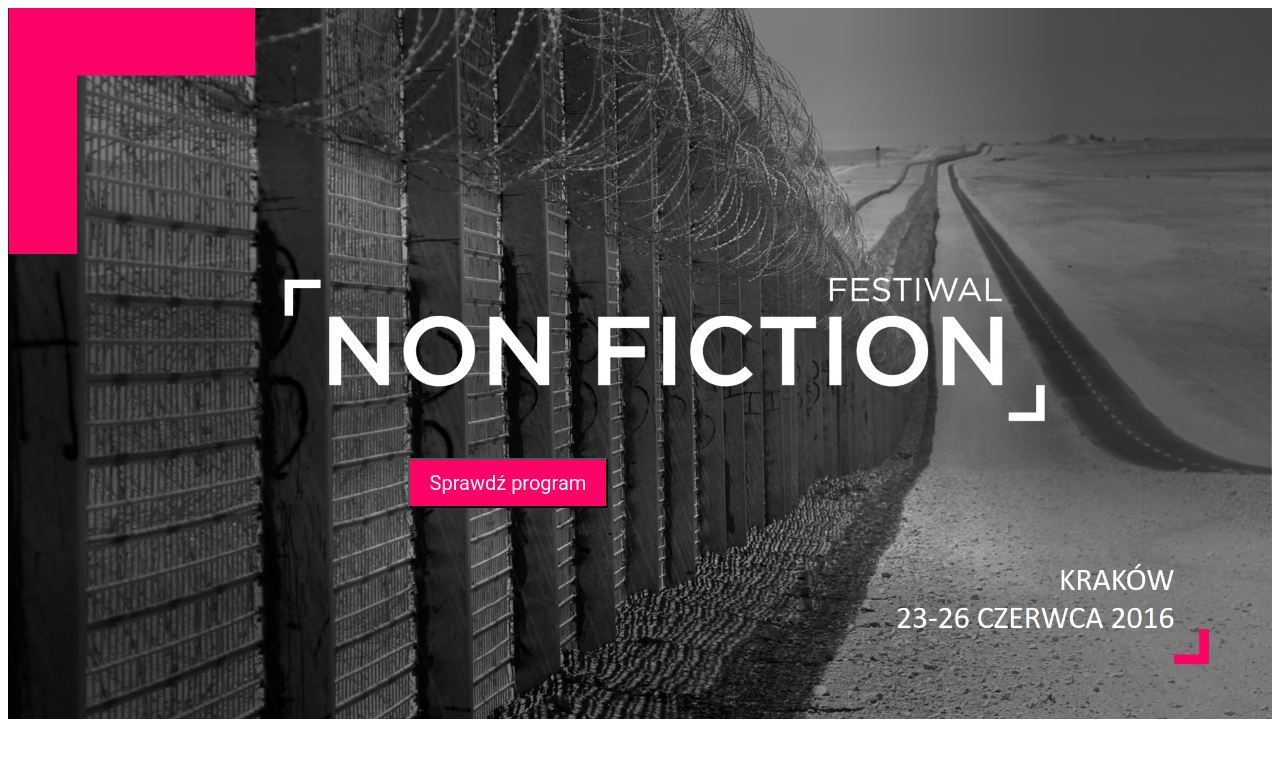
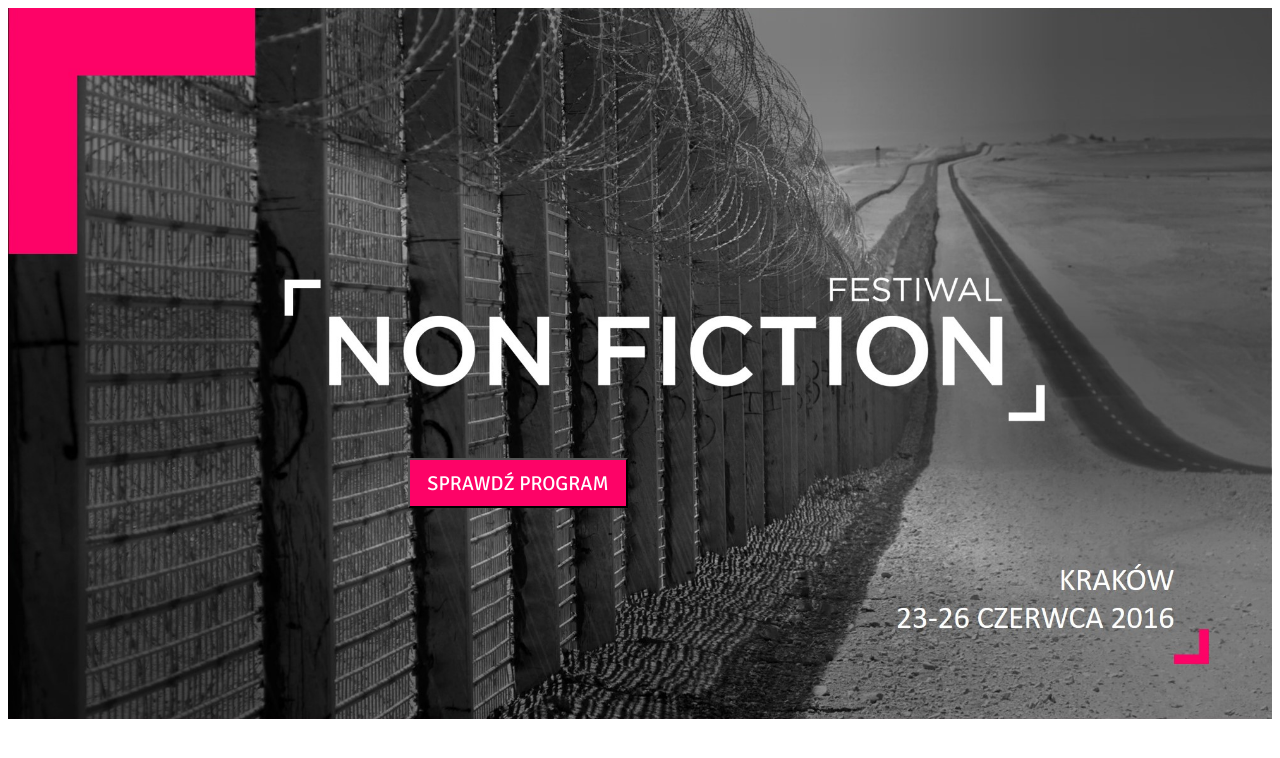
Before and after one commit to radiofonia/non-fiction, a plain HTML site: page index.html in a window 1280 px wide. Drawn offline with Linux system fonts and the light colour scheme.

Commit message:
button corrections

```diff
--- a/index.html
+++ b/index.html
@@ -9,14 +9,15 @@
 	<meta property="og:image" content="Your-Image-Url" />
 	<meta property="og:description" content="radiofonia Poleca" />
 	<title>radiofonia poleca</title>
+	<link href='https://fonts.googleapis.com/css?family=Signika&subset=latin,latin-ext' rel='stylesheet' type='text/css'>
 
 </head>
 <body>
 <div style="position:relative">
 	<img src="non-fiction.jpg" alt="non-fiction" height="100%" width="100%">
 		<a href="http://www.festiwalnonfiction.pl/">
-			<button style="position: absolute; left: 400px; width: 200px; font-family: roboto; background-color: rgb(253, 3, 103); top: 450px; font-size: 15pt; height: 50px; color: white;">
-				Sprawdź program
+			<button style="position: absolute; left: 400px; width: 220px; font-family: Signika; background-color: rgb(253, 3, 103); top: 450px; font-size: 15pt; height: 50px; color: white;">
+				SPRAWDŹ PROGRAM
 			</button>
 		</a>
 </div>
```
